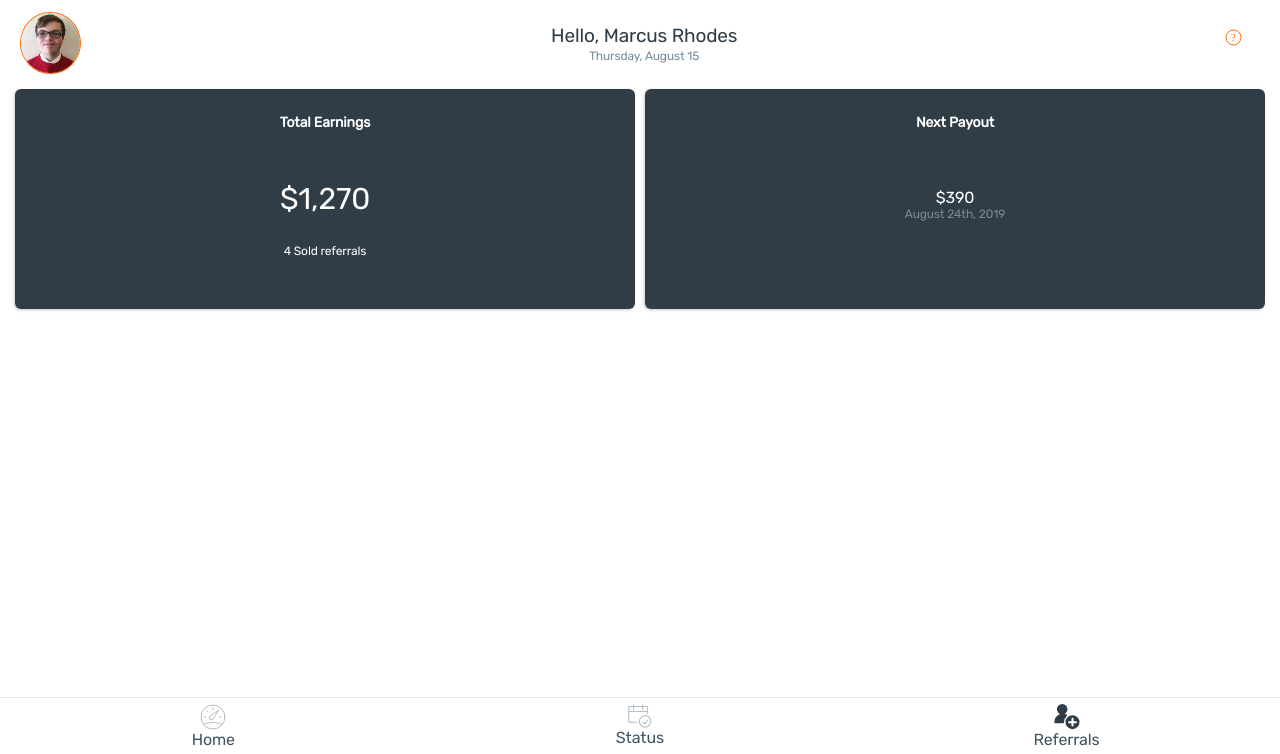
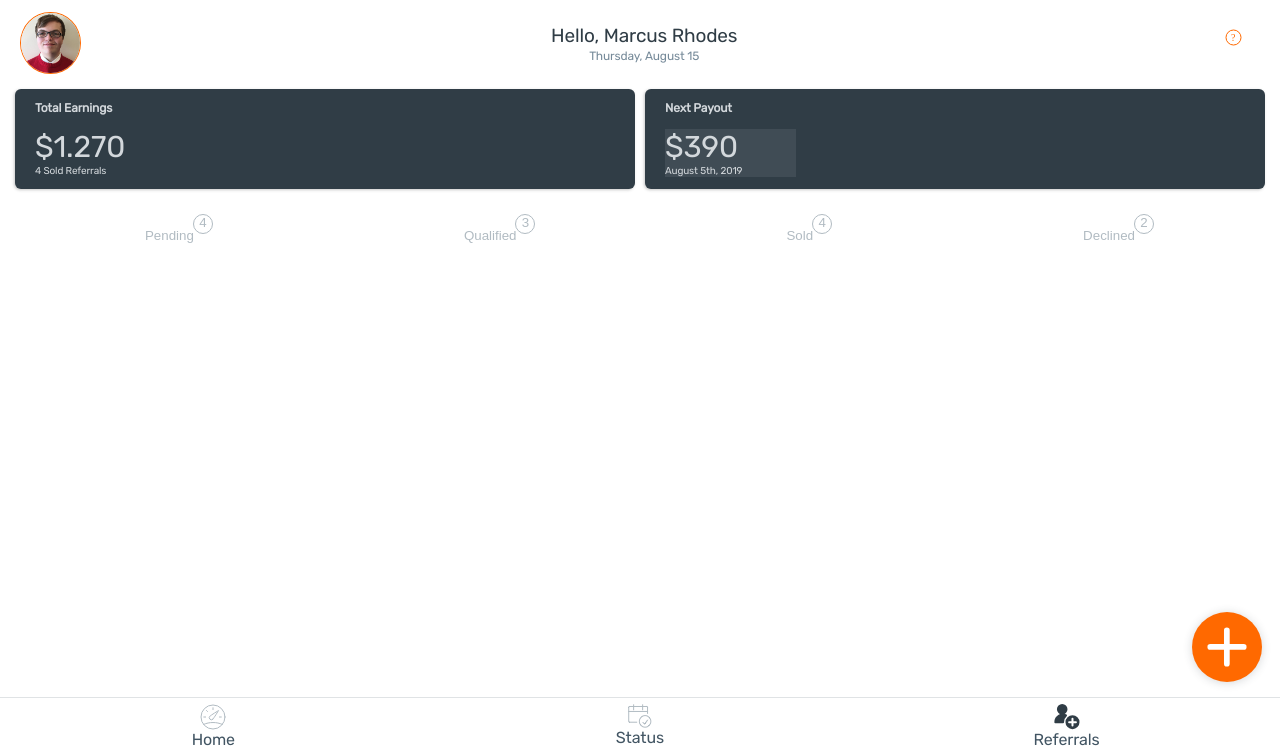
Before and after one commit to MarcusRhodes/PWATestApp, a plain HTML site: page public/referrals/index.html in a window 1280 px wide. Shown: the part 46-800 px from the top of the page. Drawn offline with Linux system fonts and the light colour scheme.

Commit message:
All the stuff for today.

```diff
--- a/public/referrals/index.html
+++ b/public/referrals/index.html
@@ -56,7 +56,7 @@
         </div>
     </div>
 
-    <div class="modal dual">
+    <!-- <div class="modal dual">
         <div class="widget blue">
             <h4 class="earnings-header">Total Earnings</h4>
             <spam class="earnings">$1,270</spam>
@@ -65,10 +65,32 @@
         <div class="widget blue">
             <h4 class="payout-header">Next Payout</h4>
             <div class="mini">
-                <span class="next-payout">$390</span>
+                <span class="payout">$390</span>
                 <p class="date">August 24th, 2019</p>
             </div>
         </div>
+    </div> -->
+
+    <div style="padding-left:0;" class="mini-container padding">
+        <div style="border-radius: 6px;" class="widget mini text-left left-padding blue">
+            <h5>Total Earnings</h5>
+            <span class="earnings">$1.270</span>
+            <p>4 Sold Referrals</p>
+        </div>
+        <div style="border-radius: 6px;" class="widget mini text-left left-padding blue">
+            <h5>Next Payout</h5>
+            <div style="margin: 14px 0 0 0;width:131px" class="fade">
+                <span class="payout">$390</span>
+                <p>August 5th, 2019</p>
+            </div>
+        </div>
+    </div>
+
+    <div class="tab">
+        <button class="tablinks" onclick="">Pending<span class="tooltiptext">4</span></button>
+        <button class="tablinks" onclick="">Qualified<span class="tooltiptext">3</span></button>
+        <button class="tablinks" onclick="">Sold<span class="tooltiptext">4</span></button>
+        <button class="tablinks" onclick="">Declined<span class="tooltiptext">2</span></button>
     </div>
 
 
@@ -78,6 +100,9 @@
 
 
 
+    <span class="circle referral-button" onclick="">
+        <img class="app" src="/icons/plus-sans.svg">
+    </span>
 
     <nav class="toolbar">
         <a href="/dashboard/" title="Dashboard">
--- a/public/style.css
+++ b/public/style.css
@@ -439,8 +439,7 @@ tbody {
 
 tbody tr:last-of-type td div.divider {display: none;}
 
-
-
+/* This will be on many screens */
 .referral-button {
     position: fixed;
     bottom: 72px;
@@ -452,6 +451,62 @@ tbody tr:last-of-type td div.divider {display: none;}
     box-shadow: 0 1px 10px 0 rgba(48, 61, 70, 0.2);
     background-color: #ff6900 !important;
     padding: 15px;
+}
+
+/* Style the tab */
+.tab {
+    margin-top: 20px;
+    font-family: Rubik;
+    font-size: 14px;
+    justify-content: space-around;
+    display: flex;
+    width: 100%;
+    overflow: hidden;
+}
+
+/* Style the buttons inside the tab */
+.tab button {
+    position: relative;
+    background-color: inherit;
+    float: left;
+    border: none;
+    outline: none;
+    cursor: pointer;
+    padding: 14px 16px;
+    /* transition: 0.3s; */
+    color: #b1bbc2;
+    border-bottom: 3px none #ffffff00;
+    -webkit-tap-highlight-color: rgba(0,0,0,0);
+}
+
+/* Change background color of buttons on hover */
+.tab button:hover {
+    color: #facb34;
+    border-bottom: 3px solid #facb34;
+}
+
+/* Create an active/current tablink class */
+.tab button.active {
+    background-color: #ccc;
+}
+
+.tooltiptext {
+    width: 18px;
+    height: 18px;
+    color: #b1bbc2;
+    text-align: center;
+    border-radius: 50%;
+    position: absolute;
+    z-index: 1;
+    visibility: visible;
+    top: 0px;
+    border: solid 1px #b1bbc2;
+    right: -3px;
+
+}
+.tab button:hover .tooltiptext {
+    color: #facb34;
+    border: solid 1px #facb34;
 }
 
 
@@ -472,7 +527,7 @@ tbody tr:last-of-type td div.divider {display: none;}
     justify-content: space-around;
     display: flex;
     flex-flow: column;
-  }
+}
 
 .toolbar span {
     text-decoration: none;
@@ -486,8 +541,9 @@ tbody tr:last-of-type td div.divider {display: none;}
     cursor: pointer;
     /* width: 25%; */
     width: 33.33%;
+    -webkit-tap-highlight-color: rgba(0,0,0,0);
 }
-a:focus { outline: 0; }
+/* a:focus { -webkit-tap-highlight-color: rgba(0,0,0,0); } */
 
 
 nav.toolbar {
```
Also changed, not shown: public/status/index.html (+1 -1 lines).
